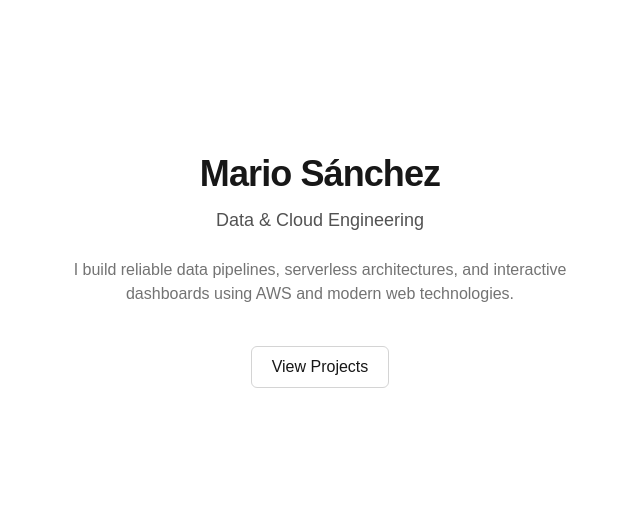
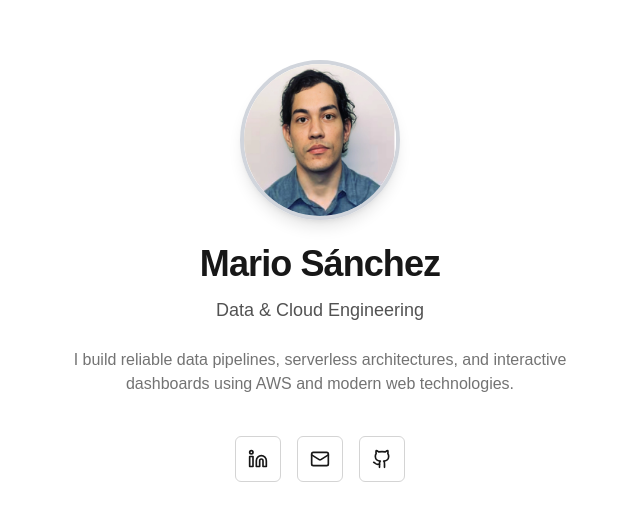
Before and after one commit to malejandrosan/mariosanchez-portfolio, a Next.js app: page / in a window 1280 px wide. Shown: the part 129-650 px from the top of the page, without its empty margins (320-960 px from the left). Built offline with nearby package versions, Linux system fonts and the light colour scheme.

Commit message:
Add socials and profile picture

```diff
--- a/app/page.tsx
+++ b/app/page.tsx
@@ -1,6 +1,15 @@
+import { Mail, Linkedin, Github } from "lucide-react";
+
 export default function Home() {
   return (
     <main className="flex min-h-screen flex-col items-center justify-center px-4 text-center">
+
+      <img
+        src="/perfil.png"
+        alt="Mario Sánchez"
+        className="w-32 h-32 sm:w-40 sm:h-40 rounded-full border-4 border-gray-300 dark:border-gray-700 mb-6 shadow-lg"
+      />
+
       <h1 className="text-4xl font-semibold tracking-tight">
         Mario Sánchez
       </h1>
@@ -13,12 +22,41 @@ export default function Home() {
         I build reliable data pipelines, serverless architectures, and interactive dashboards using AWS and modern web technologies.
       </p>
 
+     <div className="mt-10 flex gap-4">
+        <a
+          href="https://www.linkedin.com/in/malejandrosan/"
+          target="_blank"
+          rel="noopener noreferrer"
+          className="p-3 rounded-md border border-neutral-300 hover:bg-neutral-50 transition"
+        >
+          <Linkedin className="w-5 h-5" />
+        </a>
+
+        <a
+          href="mailto:malejandrosan@hotmail.com"
+          className="p-3 rounded-md border border-neutral-300 hover:bg-neutral-50 transition"
+        >
+          <Mail className="w-5 h-5" />
+        </a>
+
+        <a
+          href="https://github.com/malejandrosan"
+          target="_blank"
+          rel="noopener noreferrer"
+          className="p-3 rounded-md border border-neutral-300 hover:bg-neutral-50 transition"
+        >
+          <Github className="w-5 h-5" />
+        </a>
+      </div>
+
+      {/*
       <a
         href="/projects"
         className="mt-10 inline-block px-5 py-2 rounded-md border border-neutral-300 hover:bg-neutral-50 transition"
       >
         View Projects
       </a>
+      */}
     </main>
   );
 }
```
Also changed, not shown: public/perfil.png (added).
